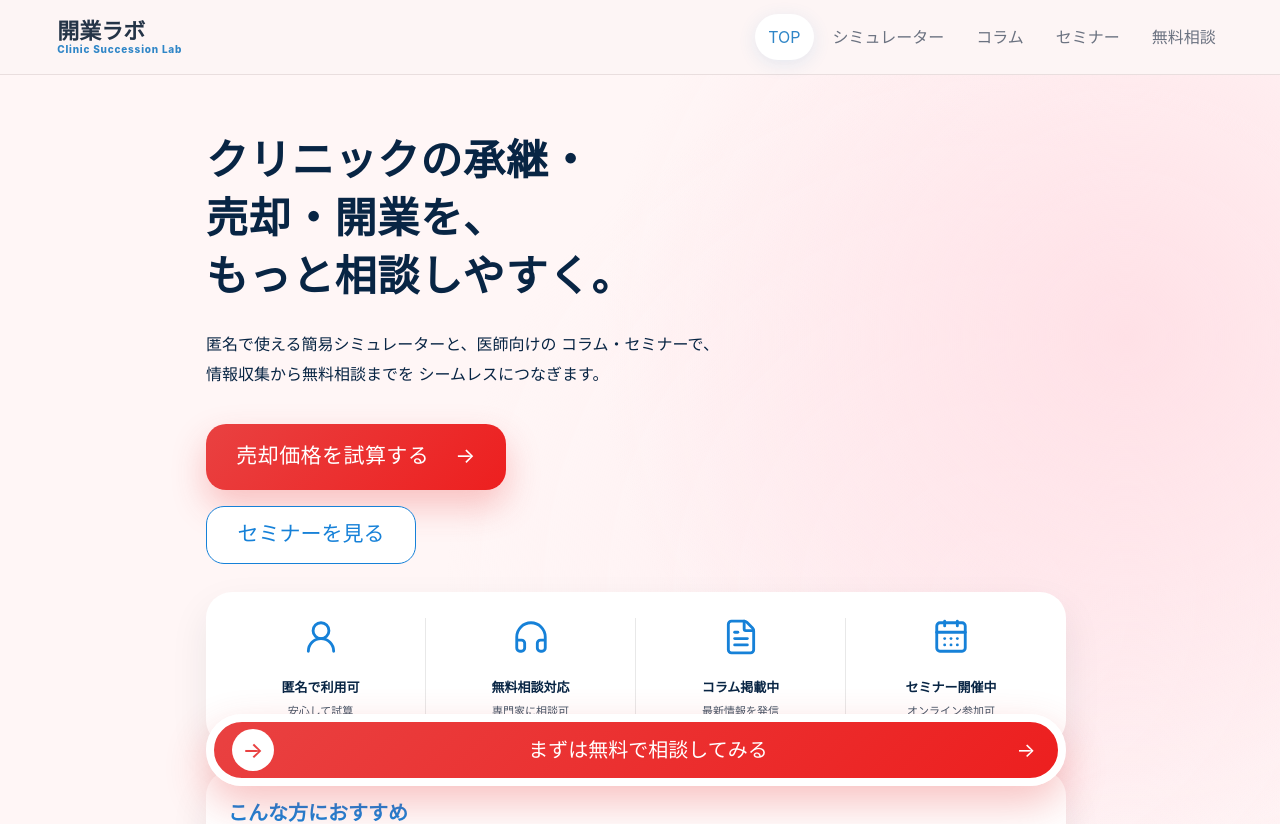
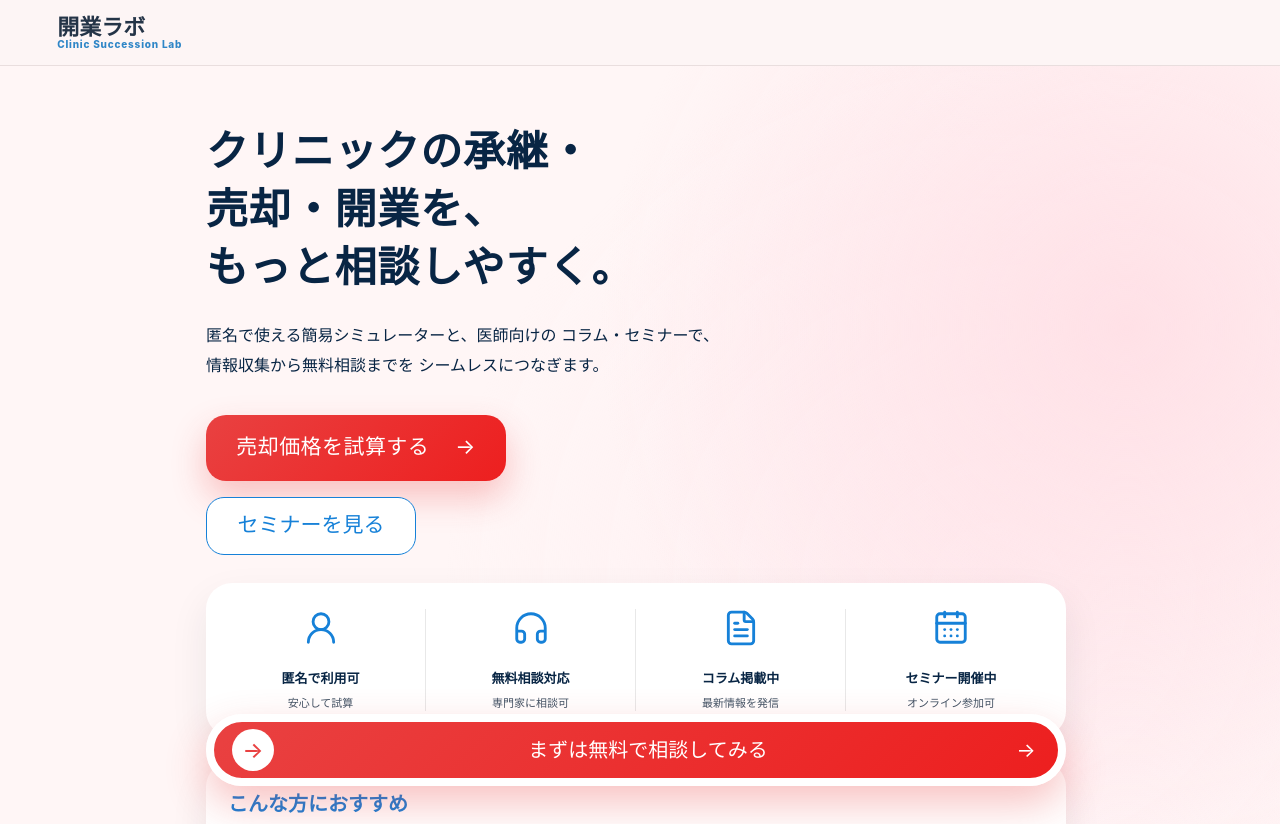
Before and after one commit to best07130722-web/test3_clinic_lab, a React (Vite) app: page / in a window 1280 px wide. Shown: the top 824 px of the page. Built offline with nearby package versions, Linux system fonts and the light colour scheme.

Commit message:
fix header menu

```diff
--- a/src/main.jsx
+++ b/src/main.jsx
@@ -34,15 +34,43 @@ const seminars = [
 
 function Header({ page, setPage }) {
   const [open, setOpen] = useState(false);
-  const nav = [
-    ['home', 'TOP'], ['simulator', 'シミュレーター'], ['columns', 'コラム'], ['seminars', 'セミナー'], ['consult', '無料相談']
+  const tabs = [
+    { id: 'home', label: 'TOP' },
+    { id: 'simulator', label: 'シミュレーター' },
+    { id: 'columns', label: 'コラム' },
+    { id: 'seminars', label: 'セミナー' },
+    { id: 'consult', label: '無料相談' },
   ];
-  return <header className="header">
-    <button className="brand" onClick={() => setPage('home')}><span>開業ラボ</span><small>Clinic Succession Lab</small></button>
-    <nav className="nav">{nav.map(([key, label]) => <button key={key} className={page === key ? 'active' : ''} onClick={() => setPage(key)}>{label}</button>)}</nav>
-    <button className="menuBtn" onClick={() => setOpen(!open)}>{open ? <X /> : <Menu />}</button>
-    {open && <div className="mobileNav">{nav.map(([key, label]) => <button key={key} onClick={() => { setPage(key); setOpen(false); }}>{label}</button>)}</div>}
-  </header>;
+
+  return (
+    <header className="header">
+      <button className="brand" onClick={() => setPage('home')}>
+        <span>開業ラボ</span>
+        <small>Clinic Succession Lab</small>
+      </button>
+
+      <button className="menuBtn" onClick={() => setOpen(!open)}>
+        {open ? 'X' : <Menu size={22} />}
+      </button>
+
+      {open && (
+        <div className="mobileNav">
+          {tabs.map((item) => (
+            <button
+              key={item.id}
+              className={page === item.id ? 'active' : ''}
+              onClick={() => {
+                setPage(item.id);
+                setOpen(false);
+              }}
+            >
+              {item.label}
+            </button>
+          ))}
+        </div>
+      )}
+    </header>
+  );
 }
 function Home({ setPage }) {
   return (
```
